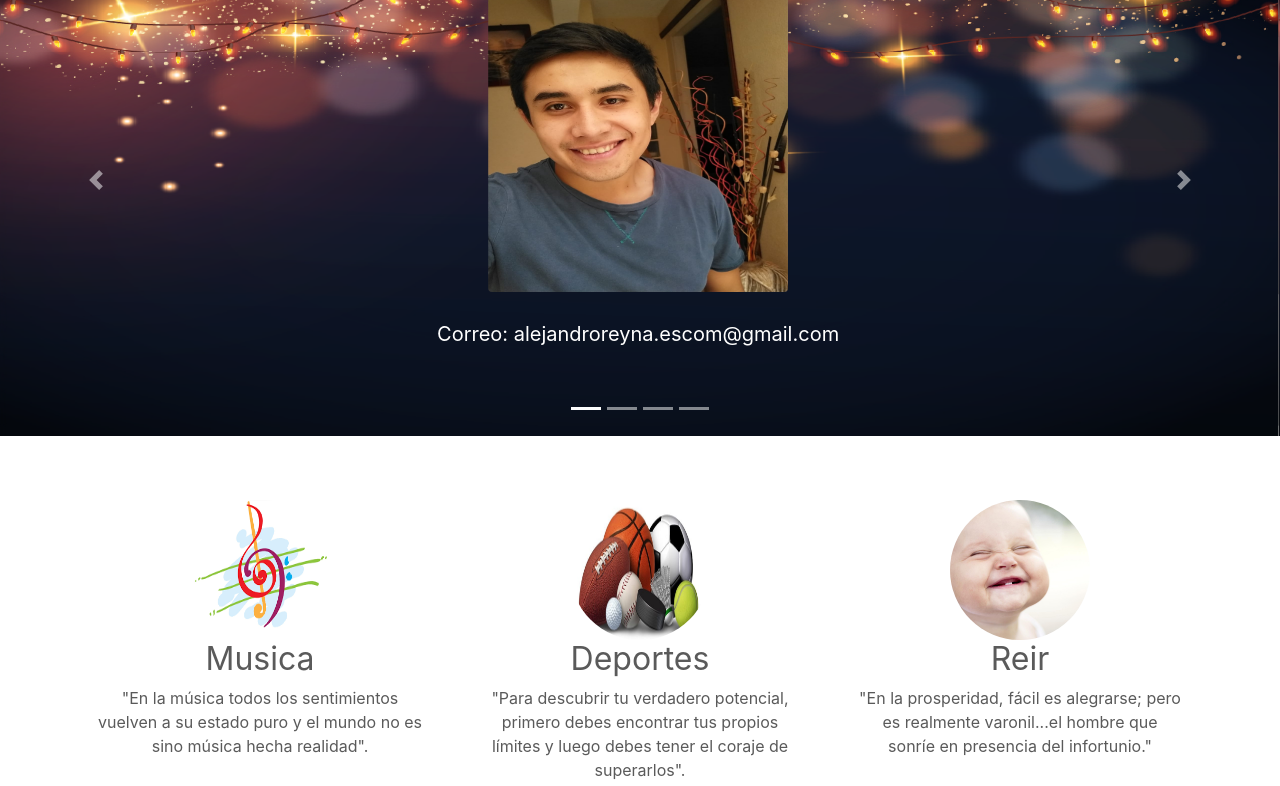
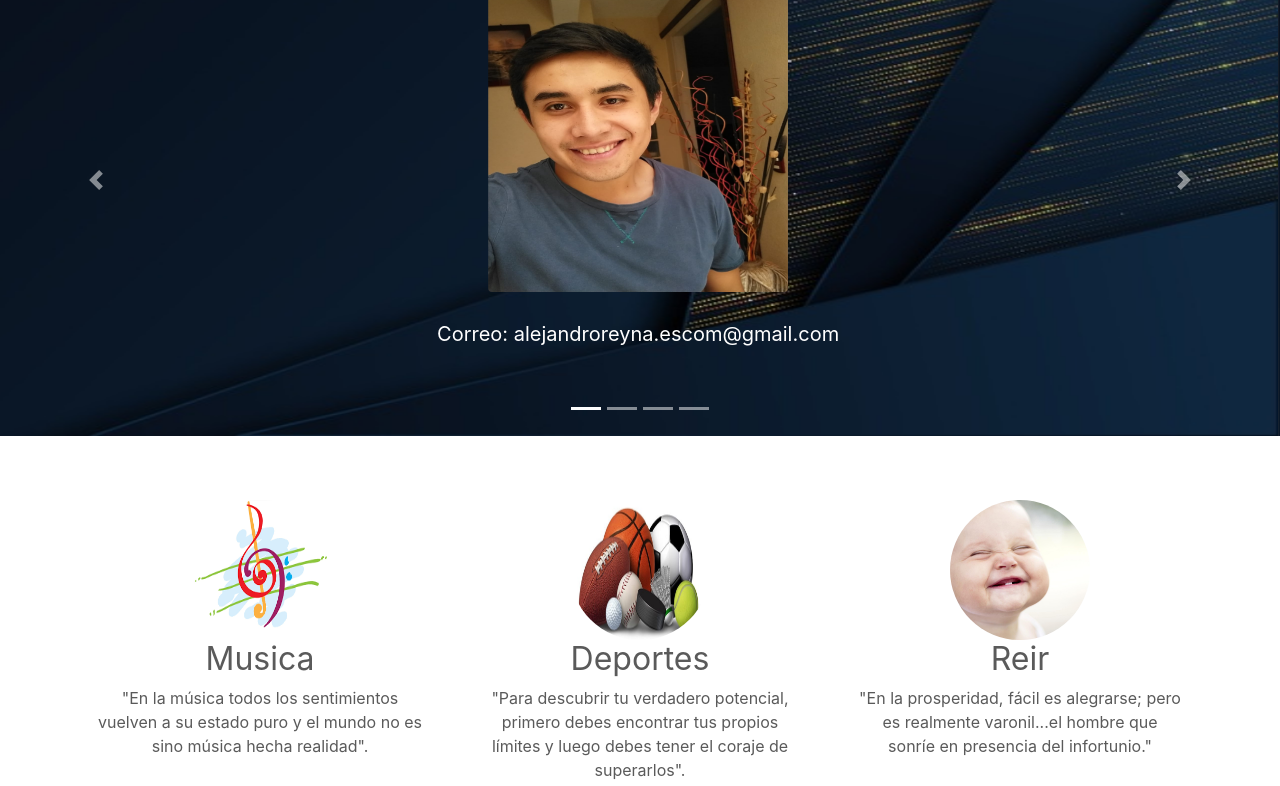
Before and after one commit to EReyna29/ErickLopez, a plain HTML site: page index.html in a window 1280 px wide. Shown: the part 124-910 px from the top of the page. Drawn offline with nearby package versions, Linux system fonts and the light colour scheme.

Commit message:
Update index.html

```diff
--- a/index.html
+++ b/index.html
@@ -94,7 +94,7 @@
         </ol>
         <div class="carousel-inner">
             <div class="carousel-item active">
-            <img class="d-block w-100" src="assets/img/Fondo_normal.png" alt="First slide">
+            <img class="d-block w-100" src="assets/img/fondo3.jpg" alt="First slide">
             <div class="container">
               <div class="carousel-caption ">
                 <h1>Erick Alejandro Lopez Reyna</h1>
@@ -105,7 +105,7 @@
             </div>
           </div>
           <div class="carousel-item ">
-            <img class="d-block w-100" src="assets/img/Fondo_normal.png" alt="Second slide">
+            <img class="d-block w-100" src="assets/img/fondo3.jpg" alt="Second slide">
             <div class="container">
               <div class="carousel-caption ">
                 <h1>Hobbies</h1>
@@ -115,7 +115,7 @@
             </div>
           </div>
           <div class="carousel-item ">
-            <img class="d-block w-100" src="assets/img/Fondo_normal.png" alt="Third slide">
+            <img class="d-block w-100" src="assets/img/fondo3.jpg" alt="Third slide">
             <div class="container">
               <div class="carousel-caption ">
                 <h1>Formación</h1>
@@ -125,7 +125,7 @@
             </div>
           </div>
           <div class="carousel-item ">
-            <img class="d-block w-100" src="assets/img/Fondo_normal.png" alt="Fourth slide">
+            <img class="d-block w-100" src="assets/img/fondo3.jpg" alt="Fourth slide">
             <div class="container">
               <div class="carousel-caption">
                 <h1>Criptografo</h1>
```
